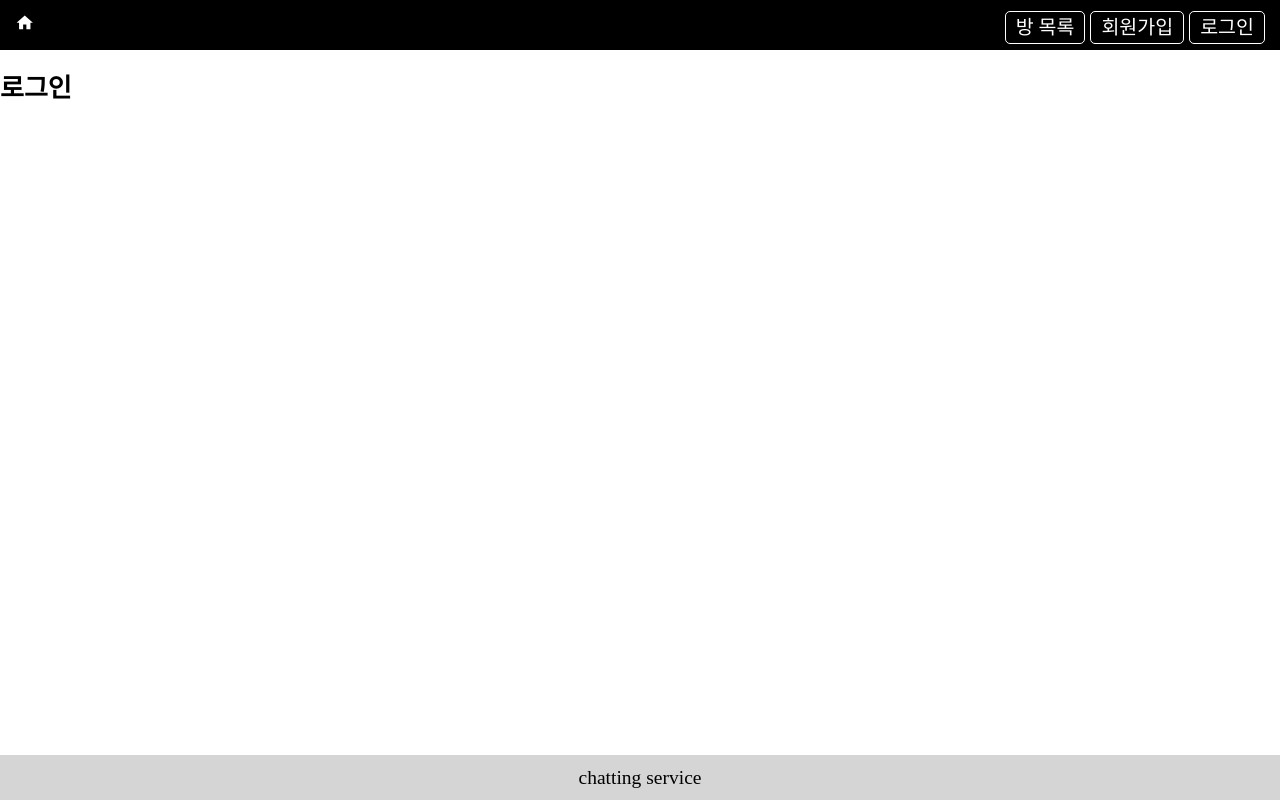
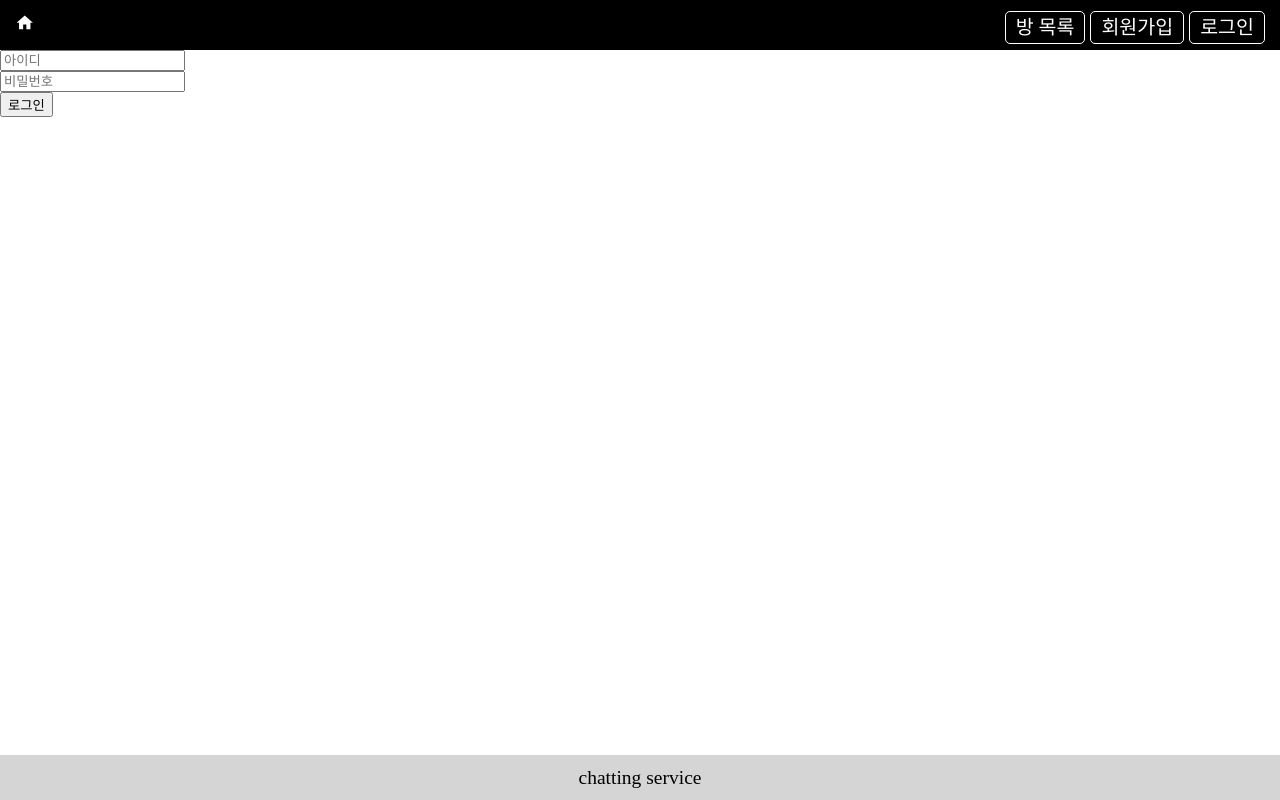
Before and after one commit to somi9954/chatting, a React (Create React App) app in the folder front_app/chatting_fe/: page /login in a window 1280 px wide. Built offline with nearby package versions, Linux system fonts and the light colour scheme.

Commit message:
프론트 앱 구성

```diff
--- a/front_app/chatting_fe/src/pages/Login.js
+++ b/front_app/chatting_fe/src/pages/Login.js
@@ -1,13 +1,38 @@
-import { useNavigate } from "react-router-dom";
+import { useState } from "react";
+import ErrorMessage from "../components/commons/ErrorMessage";
+const Login = () => {
+  const [form, setForm] = useState ({
+    userId : '',
+    userPw : '',
+  });
+  const [message, setMessage] = useState('');
 
-const Login = () => {
-  const isLogin = true;
-  const navigate = useNavigate();
-  if (isLogin) {
-    navigate("/");
+  const handleChange = (e) => {
+    form[e.target.name] = e.target.value;
+    setForm({ ...form});
+  };
 
-  }
-  return <h1>로그인</h1>
+  const handleSubmit = (e) => {
+    e.preventDefault();
+    if(!form.userId.trim()) {
+      setMessage("아이디를 입력하세요.");
+      return;
+    }
+    if(!form.userPw.trim()) {
+      setMessage("비밀번호를 입력하세요.");
+      return;
+    }
+
+  };
+
+  return (
+    <form onSubmit={handleSubmit}>
+      <input type="text" name="userId" placeholder="아이디" onChange={handleChange}/><br />
+      <input type="password" name="userPw" placeholder="비밀번호" onChange={handleChange} /><br />
+      { message && <ErrorMessage>{message}</ErrorMessage>}
+      <button type="submit">로그인</button>
+    </form>
+  )
 };
 
 export default Login;
```
